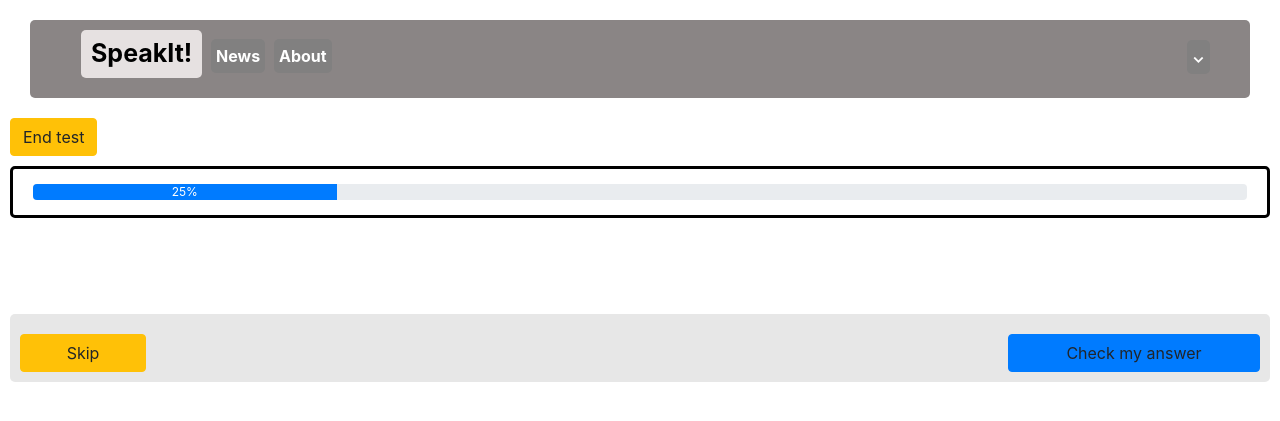
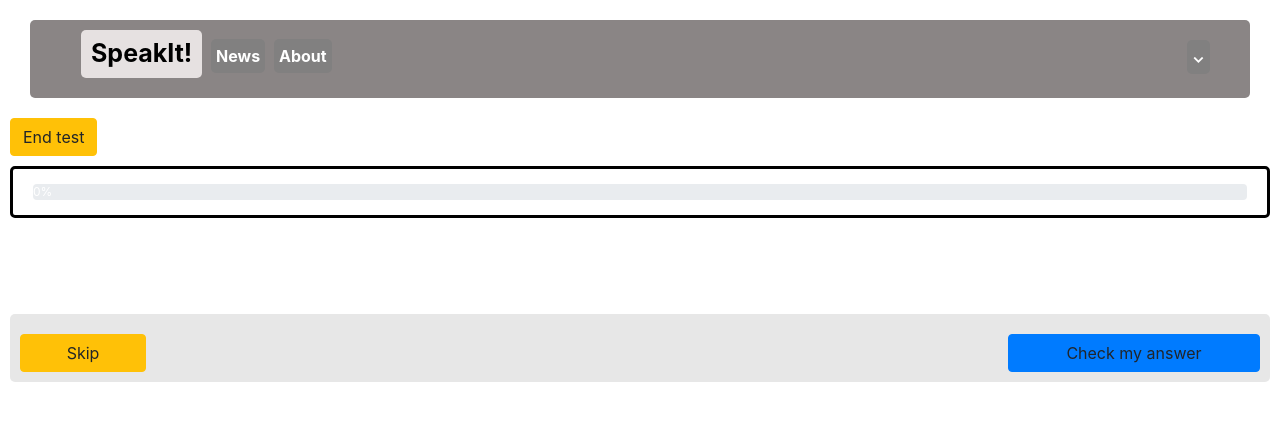
Before and after one commit to PrOrOk26/SpeakItApp, a Django app: a page that uses test_voc/templates/test_voc/test_meaning.html in a window 1280 px wide. Shown: the top 421 px of the page. Run offline with Django 3.2, Linux system fonts and the light colour scheme; data that the repository does not hold is empty; some libraries are stand-ins or nearby versions.

Commit message:
Tests by meaning v.1.0 finished and tested!

```diff
--- a/test_voc/static/test_voc/js/test_meaning.js
+++ b/test_voc/static/test_voc/js/test_meaning.js
@@ -5,8 +5,8 @@ const NEUTRAL_STATE = 0
 const RIGHT_ANSWER_STATE = 1
 const WRONG_ANSWER_STATE = 2
 
-const RIGHT_ANSWER_IMAGE_REF = "{% static 'test_voc/img/icons8-checkmark.svg' %}"
-const WRONG_ANSWER_IMAGE_REF = "{% static 'test_voc/img/rejected.svg' %}"
+const RIGHT_ANSWER_IMAGE_REF = "http://127.0.0.1:8000/static/test_voc/img/icons8-checkmark.svg"
+const WRONG_ANSWER_IMAGE_REF = "http://127.0.0.1:8000/static/test_voc/img/rejected.svg"
 const PROMPT_EXAMPLE_PHRASE  = "Look at the example to memorise better!"
 
 const TESTS_MAIN_PAGE_URL = "{% url 'lang:test_voc:testmain' user.username %}"
@@ -117,7 +117,7 @@ function onAnswerMade(isSkipped = false) {
             let id = $(radio_inputs[i]).attr("id")
             let label = "".concat("label[for=\'", id, "\']")
             let radio_label = $(label)
-            choosen_answer = radio_label.textContent
+            choosen_answer = radio_label.text()
             break
         }
     }
@@ -127,21 +127,33 @@ function onAnswerMade(isSkipped = false) {
         return
     }
 
-    let example_to_show = current_test_to_check.examples[0]
+    let example_to_show = current_test_to_check.word_examples[0] || "You don't have any examples yet!"
 
     if (choosen_answer == current_test_to_check.right_meaning) {
-        if(!isSkipped)
+        saveAnswer(RIGHT_ANSWER_STATE)
+        tests = JSON.parse(sessionStorage.getItem(MEANINGS_DATA))
+        if(!isSkipped && tests.length > 0)
             changeFooterState(RIGHT_ANSWER_STATE)
-        saveAnswer(RIGHT_ANSWER_STATE)
+        else if(!isSkipped && tests.length == 0)
+            changeFooterState(RIGHT_ANSWER_STATE, true)
     }
     else {
-        if(!isSkipped)
+        saveAnswer(WRONG_ANSWER_STATE)
+        tests = JSON.parse(sessionStorage.getItem(MEANINGS_DATA))
+        if(!isSkipped && tests.length > 0)
             changeFooterState(WRONG_ANSWER_STATE)
-        saveAnswer(WRONG_ANSWER_STATE)
+        else if(!isSkipped && tests.length == 0)
+            changeFooterState(WRONG_ANSWER_STATE, true)
     }
 
     if(!isSkipped)
         setFooterExample(current_test_to_check.word, example_to_show)
+
+    if(isSkipped && tests.length > 0)
+        onNextQuestion()
+    else if(isSkipped && tests.length == 0)
+        changeFooterState(NEUTRAL_STATE, true)
+
 }
 
 //fires when the next question is shown
@@ -149,11 +161,10 @@ function onNextQuestion() {
     var tests = JSON.parse(sessionStorage.getItem(MEANINGS_DATA))
     var results = JSON.parse(sessionStorage.getItem(MEANINGS_TEST_RESULTS_DATA))
 
+    clearQuestionChoices()
     insertNextTest()
-    setTestProgressBar(results.length / tests.length)
+    setTestProgressBar(results.length / (tests.length + results.length))
 
-    if(tests.length == 1)
-        changeFooterState(NEUTRAL_STATE, true)
     changeFooterState(NEUTRAL_STATE, false)
 }
 
@@ -173,10 +184,10 @@ function onFinish() {
 
     const url_process_results = "process_results/"
         $.ajax({
-            type: "GET",
+            type: "POST",
             url: url_process_results,
             data: {
-            'results': test_results
+            'results': JSON.stringify(test_results)
             },
             dataType: 'json',
             success: function (data) {
@@ -200,16 +211,19 @@ function changeFooterState(state = NEUTRAL_STATE, isLastWord = false) {
         $("#result-icon").attr("src", "")
         $("#result-icon").hide()
 
-        $("#btn-check").text("Check my answer")
-        $("#btn-check").attr("onclick", "onAnswerMade()")
-        $("#btn-check").show()
 
         if(!isLastWord) {
             $("#btn-skip").attr("onclick", "onAnswerMade(true)")
             $("#btn-skip").show()
+            $("#btn-check").text("Check my answer")
+            $("#btn-check").attr("onclick", "onAnswerMade()")
+            $("#btn-check").show()
         }
         else {
             $("#btn-skip").hide()
+            $("#btn-check").text("Finish")
+            $("#btn-check").attr("onclick", "onFinish()")
+            $("#btn-check").show()
         }
     }
     else if (state == RIGHT_ANSWER_STATE) {
@@ -259,8 +273,11 @@ function changeFooterState(state = NEUTRAL_STATE, isLastWord = false) {
 
 //this method is used when we need to set a footer example
 function setFooterExample(word, example_to_show) {
-    example_to_show = example_to_show.replace(word, "".concat("<span class=\"underlined\">", word, "</span>"))
+    if(example_to_show.length > 0)
+        example_to_show = example_to_show.replace(word, "".concat("<span style=\"underlined\">", word, "</span>"))
     $("#example-text").text(example_to_show)
+    if(example_to_show == "You don't have any examples yet!")
+        $("#example-text").append("<span style=\"font-weight: bold\">Try to add one to improve faster!</span>")
 }
 
 //this method fires when we want to save the answer
@@ -291,14 +308,18 @@ function saveAnswer(answerState) {
 function showTestResult(resultHTML) {
     $(".progress-container").hide()
     $("#question").hide()
-    $("#btn-end-test a").text("Back to testing page")
-    $("#btn-end-test a").attr("href", TESTS_MAIN_PAGE_URL)
+    $("#footer").hide()
+    $("#btn-end-test a").hide()
 
     $("#btn-end-test").after(resultHTML)
 }
 
 function setTestProgressBar(percents) {
-    $(".progress-bar").text(percents + "%")
-    $(".progress-bar").attr("style", "".concat("width: ", percents, "%;"))
-    $(".progress-bar").attr("aria-valuenow", percents)
+    $(".progress-bar").text(percents * 100 + "%")
+    $(".progress-bar").attr("style", "".concat("width: ", percents * 100, "%;"))
+    $(".progress-bar").attr("aria-valuenow", percents * 100)
 }
+
+function clearQuestionChoices() {
+    $("#question-choices").empty()
+}
--- a/test_voc/templates/test_voc/test_meaning.html
+++ b/test_voc/templates/test_voc/test_meaning.html
@@ -20,7 +20,7 @@
             </div>
             <div class="progress-container">
                 <div class="progress">
-                    <div class="progress-bar" role="progressbar" style="width: 25%;" aria-valuenow="25" aria-valuemin="0" aria-valuemax="100">25%</div>
+                    <div class="progress-bar" role="progressbar" style="width: 0%;" aria-valuenow="0" aria-valuemin="0" aria-valuemax="100">0%</div>
                 </div>
             </div>
             <div id="question">
--- a/test_voc/views.py
+++ b/test_voc/views.py
@@ -10,8 +10,9 @@ from django.views.generic import (CreateView, ListView,
                                     DetailView,
 )
 from django.db.models import Max
-from random import randint
+from random import randint, choice
 from django.template.loader import render_to_string
+from json import loads
 
 class TestMainView(TemplateView):
     template_name = "test_voc/test_main.html"
@@ -94,27 +95,49 @@ class TestQuestionsSupplierView(TemplateView):
         return tests
 
 class TestProcessResultView(TemplateView):
-    phrases_success = ()
-    phrases_failure = ()
-    phrases_medium = ()
+    phrases_success = ("Great job!You are getting better with every test!",
+                        "Well done!You will be speaking even better with such results",
+                        "Here we go!That's how you do it!")
+    phrases_failure = ("Bad!You need to have more practise!",
+                        "You should have done this test better!")
+    phrases_medium = ("OK!But you can do better!",
+                       "Not bad,but this is not best result possible!",
+                        "Not your best, but you can do better next time!")
 
     def post(self, request, username):
-        test_results = request.POST.get("results")
+        test_results = loads(request.POST.get("results"))
         right_answers = 0
+
         for result in test_results:
-            word = Word.objests.get(result.get("word_id"))
+            word = Word.objects.get(id=result.get("word_id"))
             word_right = word.success_rate * word.times_asked
-            word_right += result.times_right
-            word.times_asked += result.times_asked
+            word_right += result['times_right']
+            word.times_asked += result['times_asked']
             word.success_rate = word_right / word.times_asked
+            word.save()
 
-            right_answers += result.times_right
+            right_answers += result['times_right']
+
         result_to_show = {
             'times_right': right_answers,
             'times_asked': len(test_results),
             'phrase': "",
-            'header': ""
+            'header': "",
         }
+
+        if right_answers < int(len(test_results) / 2):
+            result_to_show['phrase'] = choice(self.phrases_failure)
+            result_to_show['header'] = "Bad,but your results will be better!"
+        elif right_answers in range(int(len(test_results) / 2), int(len(test_results) * 0.8)):
+            result_to_show['phrase'] = choice(self.phrases_medium)
+            result_to_show['header'] = "Not bad, but you are able to improve even more!"
+        elif right_answers in range(int(len(test_results) * 0.8), len(test_results)):
+            result_to_show['phrase'] = choice(self.phrases_success)
+            result_to_show['header'] = "Good result, but there is no limit to perfection!"
+        elif right_answers == len(test_results):
+            result_to_show['phrase'] = "Your result is perfect in this test,but don't stop learning!"
+            result_to_show['header'] = "Excellent result, no wrong answers!"
+
         resultHTML = render_to_string('test_voc/test_results.html', request=request,
                                 context=result_to_show)
         return JsonResponse({'resultHTML': resultHTML })
```
Also changed, not shown: test_voc/templates/test_voc/test_results.html (+18 -0 lines), lang/migrations/0001_initial.py, lang/migrations/0002_auto_20190313_1750.py (deleted), lang/migrations/0003_auto_20190313_1757.py (deleted), lang/migrations/0004_auto_20190318_1448.py (deleted), lang/migrations/0005_auto_20190324_1854.py (deleted), lang/migrations/0006_auto_20190324_1900.py (deleted), lang/migrations/0007_auto_20190324_1905.py (deleted).
